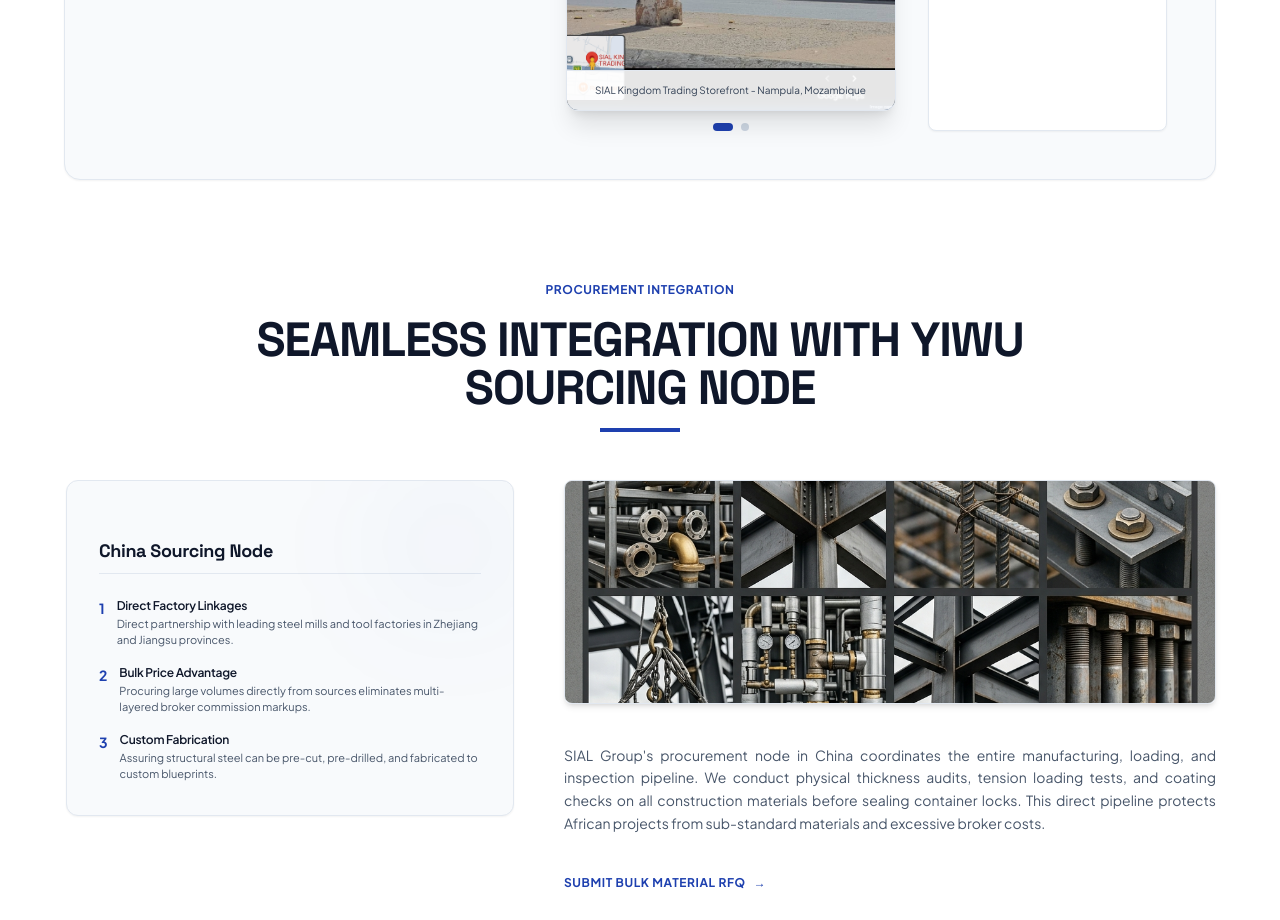
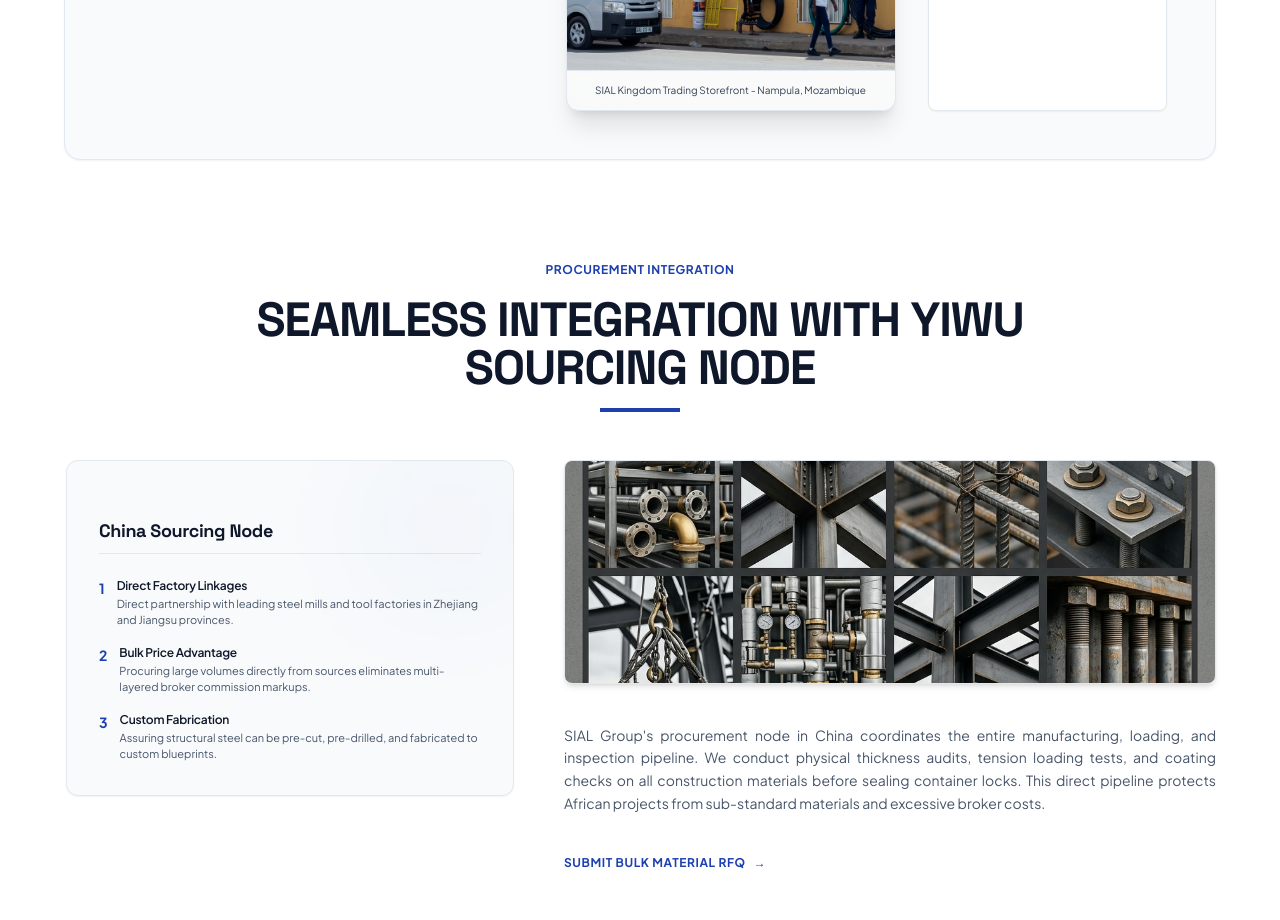
Before and after one commit to ahmedsial1/skglobal, a Next.js app: page /hardware in a window 1280 px wide. Shown: the part 1200-2120 px from the top of the page. Built offline with nearby package versions, Linux system fonts and the light colour scheme.

Commit message:
Enhance Mozambique storefront image to high-resolution and remove old carousel/product image

```diff
--- a/app/hardware/page.tsx
+++ b/app/hardware/page.tsx
@@ -1,6 +1,6 @@
 "use client";
 
-import React, { useState } from "react";
+import React from "react";
 import Link from "next/link";
 import Image from "next/image";
 import ScrollReveal from "@/components/ScrollReveal";
@@ -9,7 +9,6 @@ import { useLanguage } from "@/context/LanguageContext";
 
 export default function Hardware() {
   const { t } = useLanguage();
-  const [currentSlide, setCurrentSlide] = useState(0);
 
   return (
     <div className="bg-white text-slate-900 min-h-screen py-16 md:py-24">
@@ -70,48 +69,21 @@ export default function Hardware() {
                 </div>
               </div>
 
-              {/* Image Carousel Column */}
+              {/* Image Column */}
               <div className="lg:col-span-4 flex flex-col items-center w-full space-y-3">
                 <div className="relative w-full aspect-[4/5] rounded-xl overflow-hidden border border-slate-200 shadow-xl bg-slate-100">
-                  {currentSlide === 0 ? (
                   <Image
                     src="/mozambique_storefront.png"
                     alt="SIAL Kingdom Trading storefront in Nampula, Mozambique"
                     fill
-                      className="object-cover transition-all duration-500"
+                    className="object-cover"
                     sizes="(max-w-768px) 100vw, 300px"
                     priority
                   />
-                  ) : (
-                    <Image
-                      src="/mozambique_product.png"
-                      alt="SIAL Kingdom Trading showroom and products in Mozambique"
-                      fill
-                      className="object-cover transition-all duration-500"
-                      sizes="(max-w-768px) 100vw, 300px"
-                      priority
-                    />
-                  )}
                   {/* Subtle caption overlay */}
                   <div className="absolute bottom-0 inset-x-0 bg-white/90 backdrop-blur-xs p-3 text-center text-[10px] text-slate-700 border-t border-slate-200 font-sans">
-                    {currentSlide === 0
-                      ? "SIAL Kingdom Trading Storefront - Nampula, Mozambique"
-                      : "SIAL Kingdom Trading Showroom & Stock - Mozambique"}
+                    SIAL Kingdom Trading Storefront - Nampula, Mozambique
                   </div>
-                </div>
-
-                {/* Carousel Indicators */}
-                <div className="flex space-x-2">
-                  <button
-                    onClick={() => setCurrentSlide(0)}
-                    className={`h-2 w-2 rounded-full transition-all duration-300 ${currentSlide === 0 ? "bg-sial-blue w-5" : "bg-slate-300 hover:bg-slate-400"}`}
-                    aria-label="View Storefront Photo"
-                  />
-                  <button
-                    onClick={() => setCurrentSlide(1)}
-                    className={`h-2 w-2 rounded-full transition-all duration-300 ${currentSlide === 1 ? "bg-sial-blue w-5" : "bg-slate-300 hover:bg-slate-400"}`}
-                    aria-label="View Product Photo"
-                  />
                 </div>
               </div>
 
```
Also changed, not shown: public/mozambique_product.png (deleted), public/mozambique_storefront.png. Lines whose indentation alone changed are shown as unchanged.
